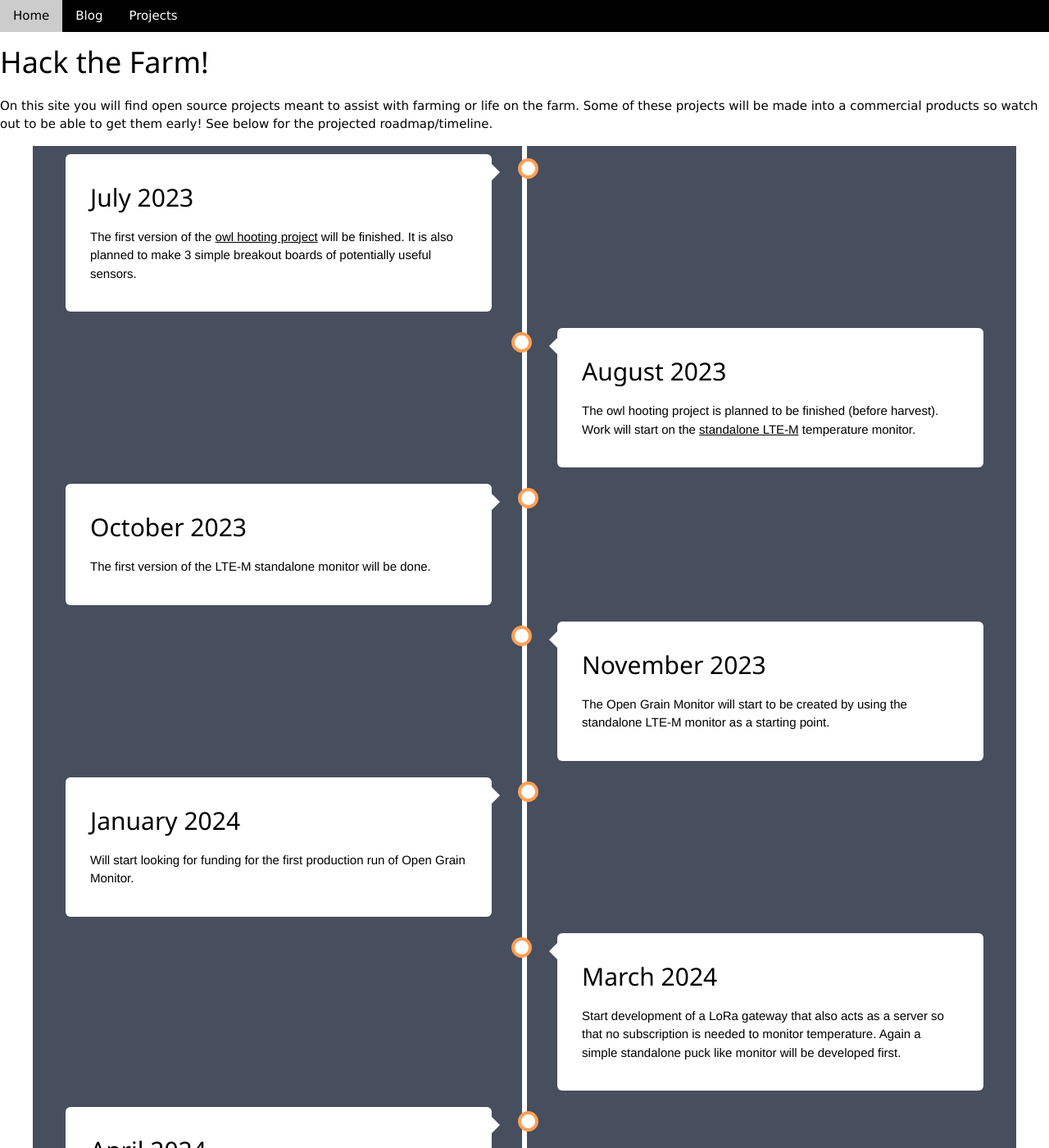
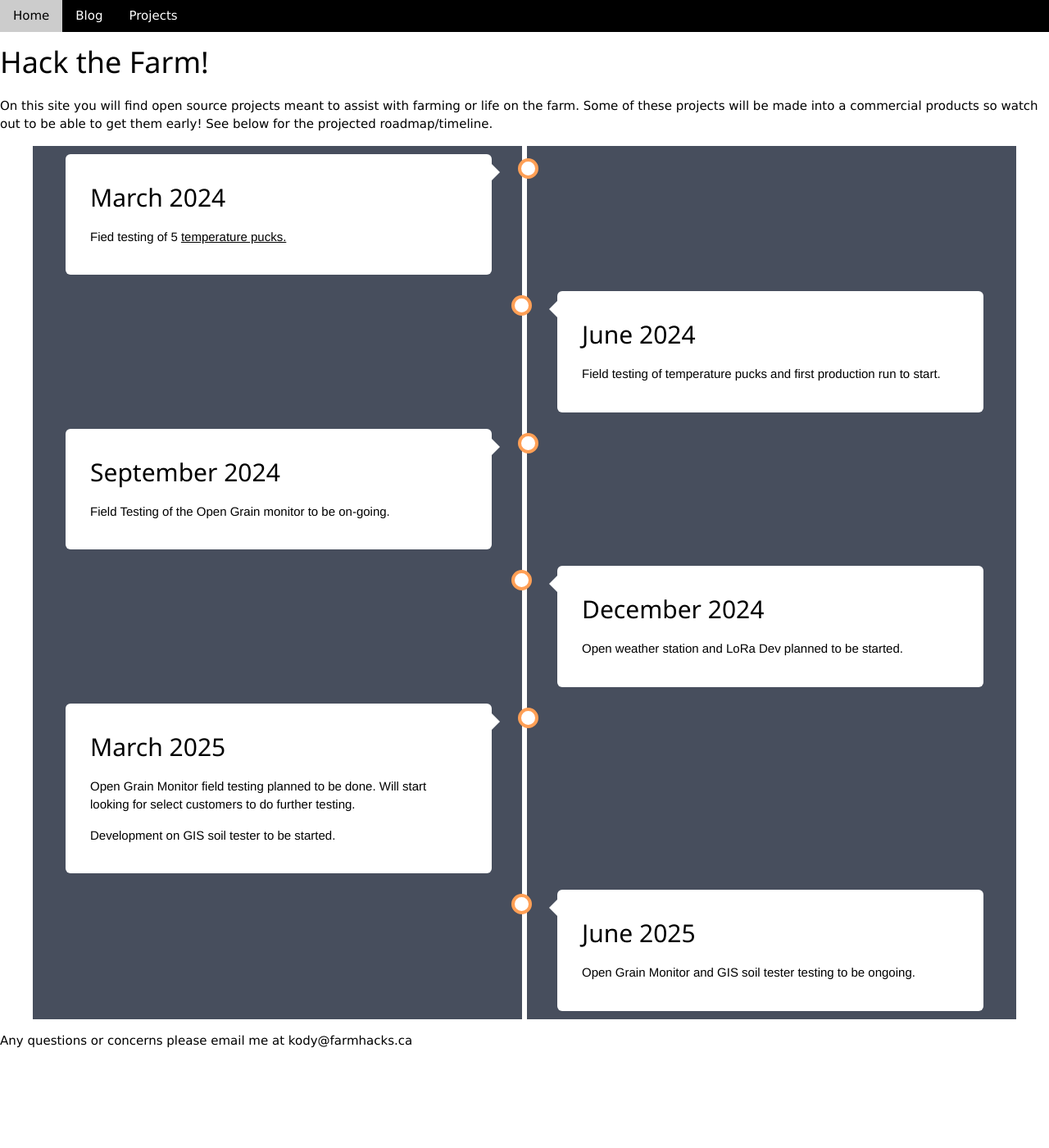
Before and after one commit to PhysicsUofRAUI/farmhacks, a Jekyll site: the page built from index.html, in a window 1280 px wide and 1400 px high. Shown: the whole window at 82% size. Built offline with Jekyll 4.4.1, drawn with Linux system fonts in a browser that asks for light colours; some of the changed text lies outside the part shown.

Commit message:
update the current timeline

```diff
--- a/index.html
+++ b/index.html
@@ -13,80 +13,39 @@ See below for the projected roadmap/timeline.
 <div class="timeline">
   <div class="container left">
     <div class="content">
-      <h2>July 2023</h2>
-      <p>The first version of the <a href="https://farmhacks.ca/projects/hooter.html">owl hooting project</a> will be finished. It is also planned to make 3 simple breakout boards of potentially useful sensors.</p>
-    </div>
-  </div>
-  <div class="container right">
-    <div class="content">
-      <h2>August 2023</h2>
-      <p>The owl hooting project is planned to be finished (before harvest). Work will start on the <a href="https://farmhacks.ca/projects/lte-m-standalone.html">standalone LTE-M</a> temperature monitor.</p>
-    </div>
-  </div>
-  <div class="container left">
-    <div class="content">
-      <h2>October 2023</h2>
-      <p>The first version of the LTE-M standalone monitor will be done.</p>
-    </div>
-  </div>
-  <div class="container right">
-    <div class="content">
-      <h2>November 2023</h2>
-      <p>The Open Grain Monitor will start to be created by using the standalone LTE-M monitor as a starting point.</p>
-    </div>
-  </div>
-  <div class="container left">
-    <div class="content">
-      <h2>January 2024</h2>
-      <p>Will start looking for funding for the first production run of Open Grain Monitor.</p>
-    </div>
-  </div>
-  <div class="container right">
-    <div class="content">
       <h2>March 2024</h2>
-      <p>Start development of a LoRa gateway that also acts as a server so that no subscription is needed to monitor temperature. Again a simple standalone puck like monitor will be developed first.</p>
-    </div>
-  </div>
-  <div class="container left">
-    <div class="content">
-      <h2>April 2024</h2>
-      <p>First version of the LoRa gateway and temperature monitor.</p>
+      <p>Fied testing of 5 <a href="https://farmhacks.ca/projects/temperature-puck-wifi.html">temperature pucks.</a></p>
     </div>
   </div>
   <div class="container right">
     <div class="content">
       <h2>June 2024</h2>
-      <p>Fund the first production run of the LoRa gateway and temperature monitor node.</p>
+      <p>Field testing of temperature pucks and first production run to start.</p>
     </div>
   </div>
   <div class="container left">
     <div class="content">
-      <h2>August 2024</h2>
-      <p>Fist production run of LTE-M grain sensor done.</p>
+      <h2>September 2024</h2>
+      <p>Field Testing of the Open Grain monitor to be on-going.</p>
     </div>
   </div>
   <div class="container right">
     <div class="content">
-      <h2>November 2024</h2>
-      <p>Fist production run of the LoRa gateway and temperature node done.</p>
+      <h2>December 2024</h2>
+      <p>Open weather station and LoRa Dev planned to be started.</p>
     </div>
   </div>
   <div class="container left">
     <div class="content">
-      <h2>December 2024</h2>
-      <p>Put the LTE-M grain monitor into full production.</p>
+      <h2>March 2025</h2>
+      <p>Open Grain Monitor field testing planned to be done. Will start looking for select customers to do further testing.</p>
+      <p>Development on GIS soil tester to be started.</p>
     </div>
   </div>
   <div class="container right">
     <div class="content">
-      <h2>January 2025</h2>
-      <p>Start open weather station developed.</p>
-    </div>
-  </div>
-  <div class="container left">
-    <div class="content">
-      <h2>April 2025</h2>
-      <p>Fund first production run of open weather station.</p>
+      <h2>June 2025</h2>
+      <p>Open Grain Monitor and GIS soil tester testing to be ongoing.</p>
     </div>
   </div>
 </div>
```
